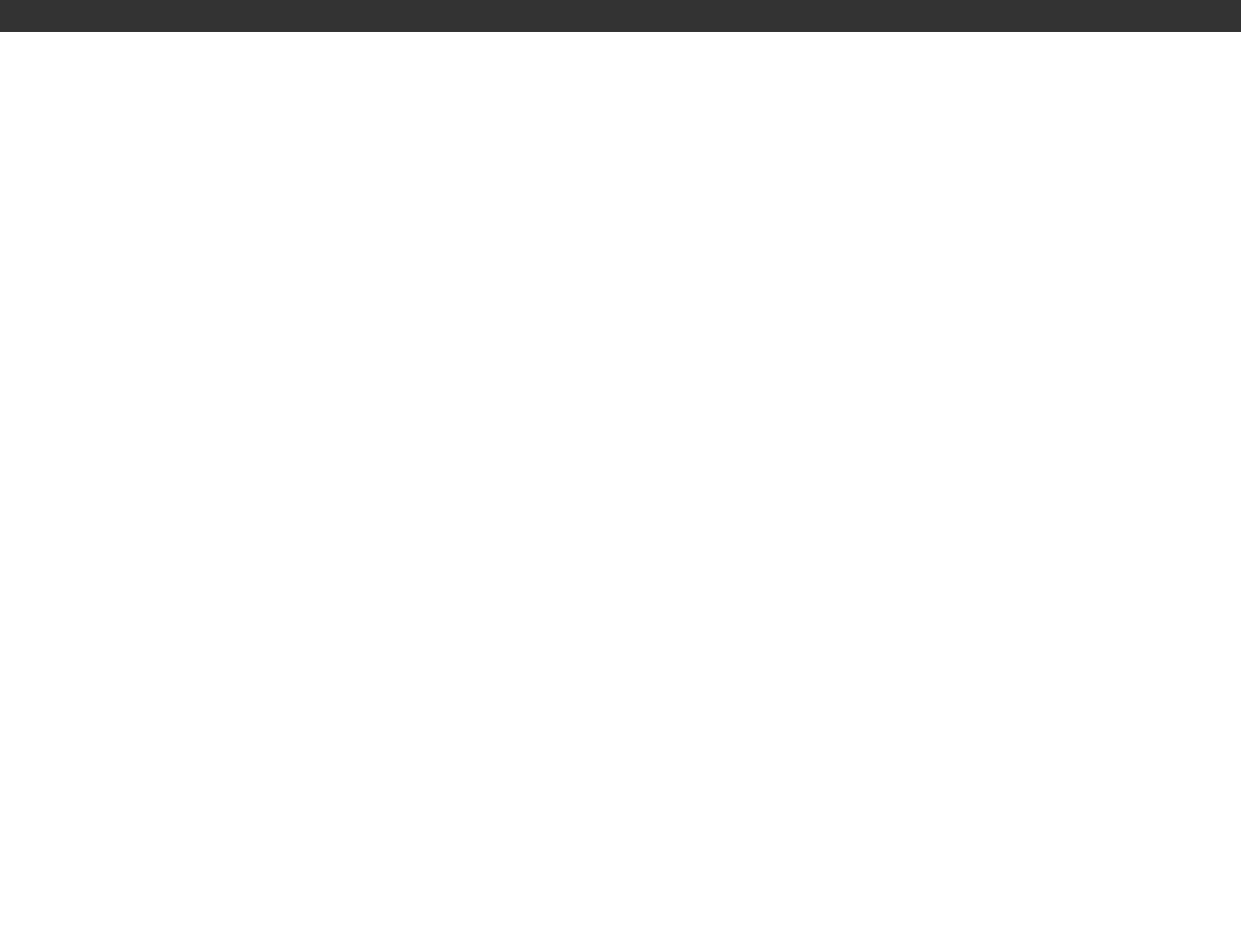
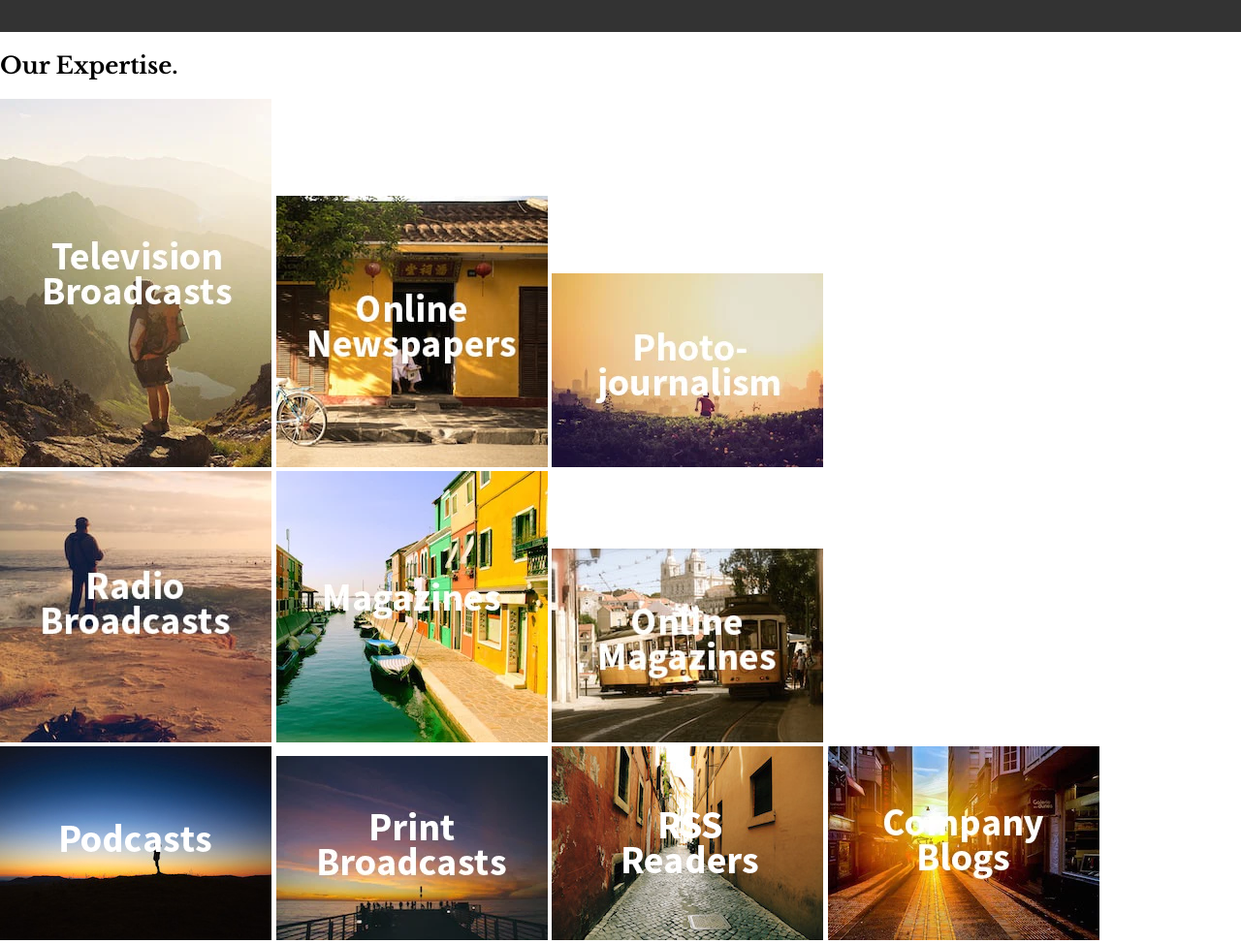
Before and after one commit to kendallawills/Codecademy-Headlines, a plain HTML site: page index.html in a window 1280 px wide. Shown: the part 509-1483 px from the top of the page at 97% size. Before the commit the page ends 800 px from the top, so only its background shows below. Drawn offline with nearby package versions, Linux system fonts and the light colour scheme.

Commit message:
Add Expertise

```diff
--- a/index.html
+++ b/index.html
@@ -39,6 +39,33 @@
         </div>
 
         <!-- EXPERTISE -->
+        <div class="container">
+            <h2 id="expertise">Our Expertise.</h2>
+            <div class="main">
+                <div class="spacer">
+                    <div class="cards">
+                        <div class="col">
+                            <img src="resources/images/p1.webp">
+                            <img src="resources/images/p6.jpg">
+                            <img src="resources/images/p8.webp">
+                        </div>
+                        <div class="col">
+                            <img src="resources/images/p2.jpg">
+                            <img src="resources/images/p5.webp">
+                            <img src="resources/images/p7.jpg">
+                        </div>
+                        <div class="col">
+                            <img src="resources/images/p3.jpg">
+                            <img src="resources/images/p4.webp">
+                            <img src="resources/images/p9.jpg">
+                            <img src="resources/images/p10.webp">
+                        </div>
+                    </div>
+                </div>
+            </div>
+        </div>
+
+        <!-- FOOTER -->
 
     </body>
 
```
Also changed, not shown: resources/images/p1.webp (added), resources/images/p10.webp (added), resources/images/p2.jpg (added), resources/images/p3.jpg (added), resources/images/p4.webp (added), resources/images/p5.webp (added), resources/images/p6.jpg (added), resources/images/p7.jpg (added), resources/images/p8.webp (added), resources/images/p9.jpg (added).
